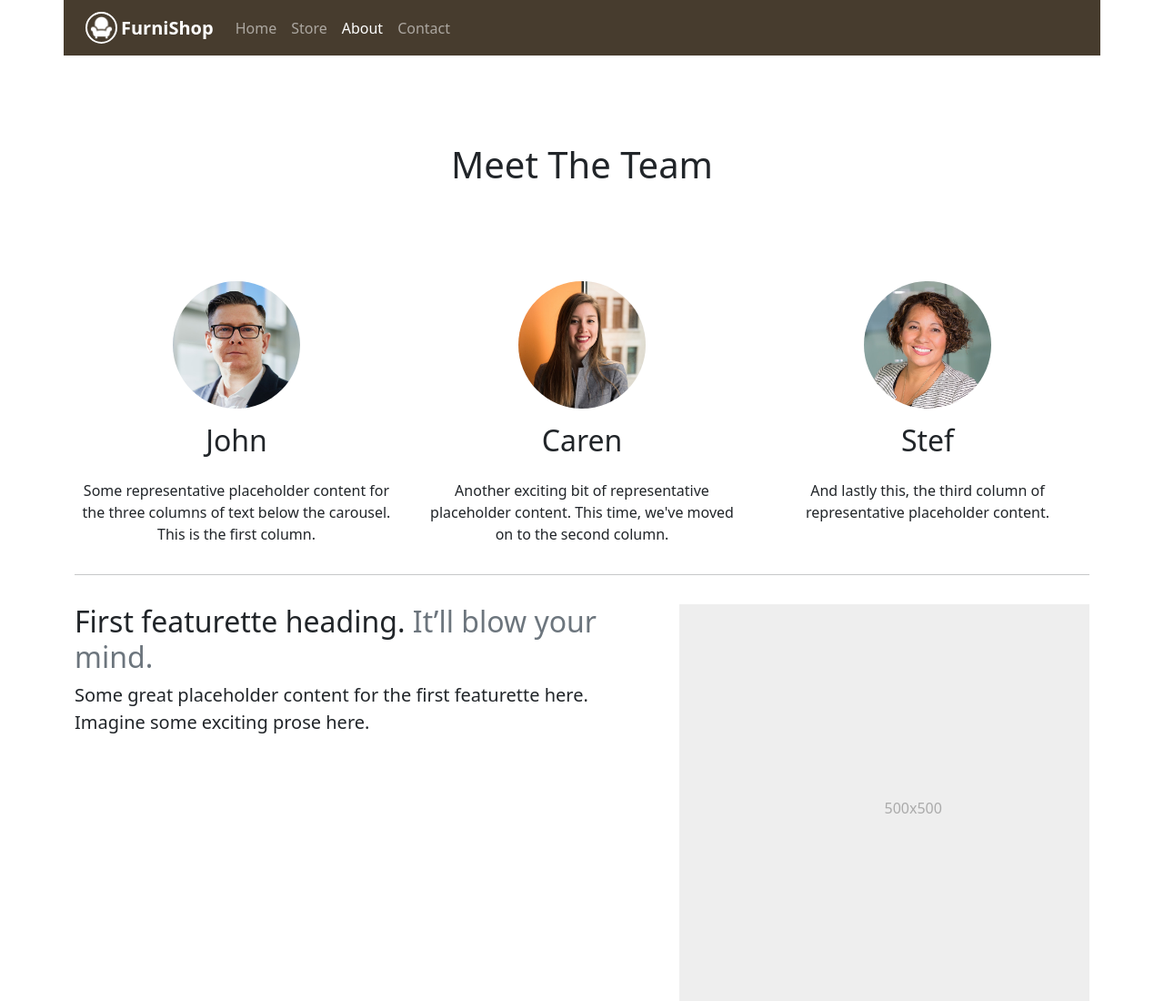
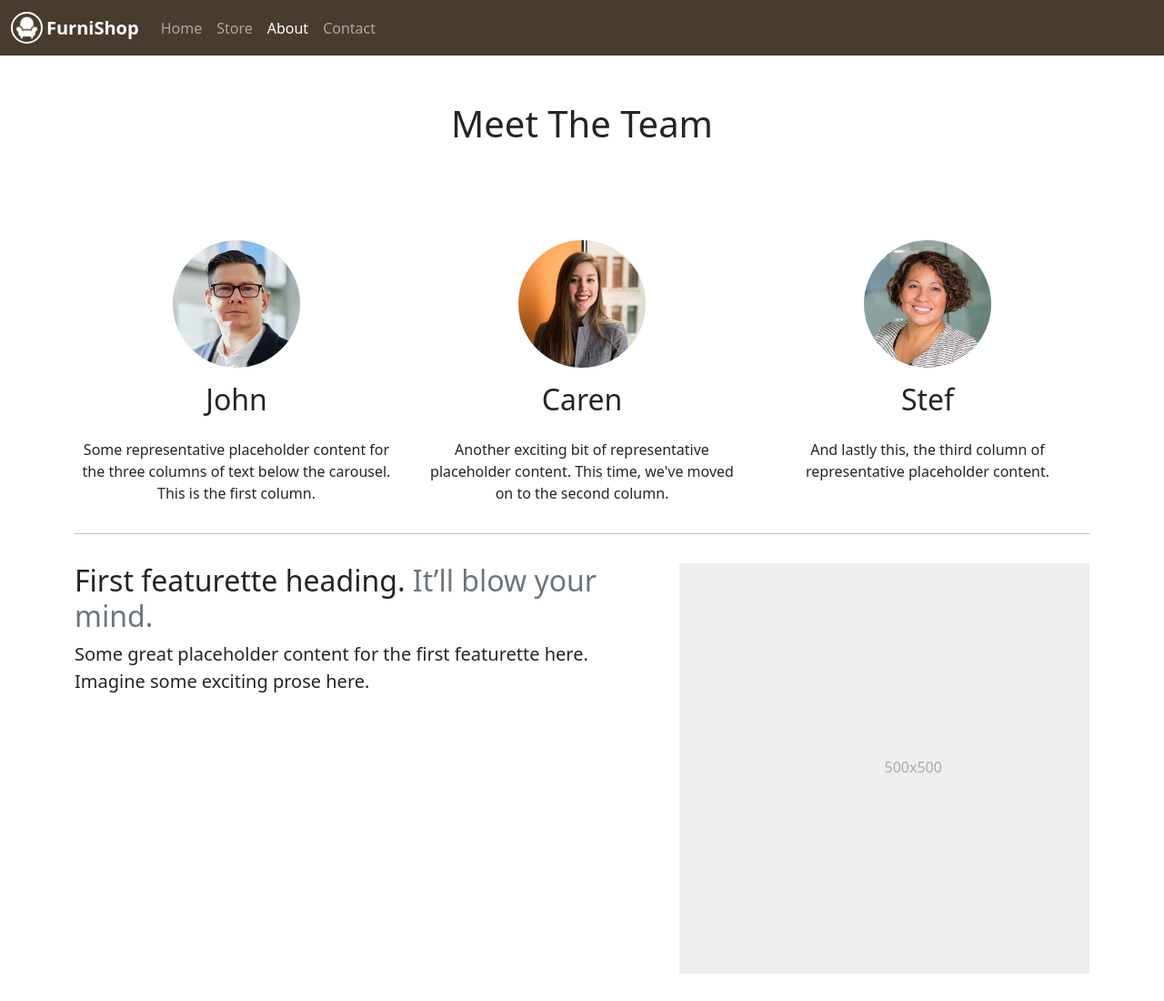
Before and after one commit to donovanm21/furnishop, a plain HTML site: page about.html in a window 1280 px wide. Shown: the top 1100 px of the page at 91% size. Drawn offline with Linux system fonts and the light colour scheme.

Commit message:
Vue updates

```diff
--- a/about.html
+++ b/about.html
@@ -13,8 +13,8 @@
 <main>
     <!-- Nav Bar -->
     <div class="container header-color">
-            <nav class="navbar navbar-expand-lg navbar-dark" aria-label="Eleventh navbar example">
-                <div class="container-fluid header-color">
+        <nav class="navbar navbar-expand-lg navbar-dark fixed-top header-nav pt-0">
+            <div class="container-fluid header-color py-2">
                     <a href="index.html" class="navbar-brand d-flex align-items-center">
                         <img src="includes/img/icon.png" width="35" height="35" class="icon me-1">
                         <strong>FurniShop</strong>
@@ -43,7 +43,7 @@
             </nav>
     </div>
     <!-- Intro Title below nav -->
-    <section class="py-5 text-center container">
+    <section class="py-5 mt-3 text-center container">
         <div class="row py-lg-5">
         <div class="col-lg-6 col-md-8 mx-auto">
             <h1 class="fw-dark">Meet The Team</h1>
--- a/includes/css/styles.css
+++ b/includes/css/styles.css
@@ -4,6 +4,10 @@
 }
 .header-color {
     background-color: #473c2e;
+}
+.footer-color {
+    background-color: #473c2e;
+    color: white;
 }
 .hr-brown {
     border: 4px solid #473c2e;
@@ -17,3 +21,7 @@
 .cart-hover {
     cursor: pointer;
 }
+.header-nav {
+    width: 100%;
+    margin: 0px auto;
+}
```
Also changed, not shown: contact.html (+3 -3 lines), index.html (+3 -3 lines), store.html (+6 -9 lines), 1 other file.
